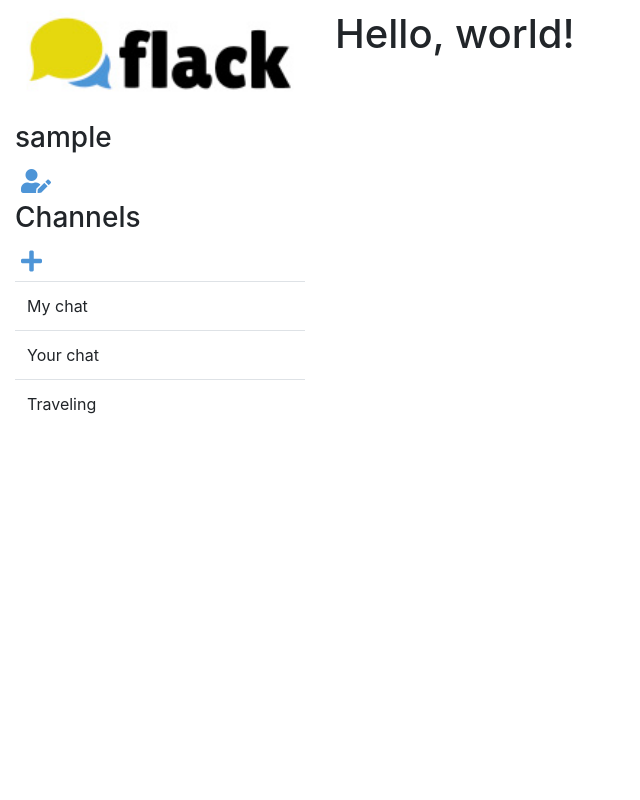
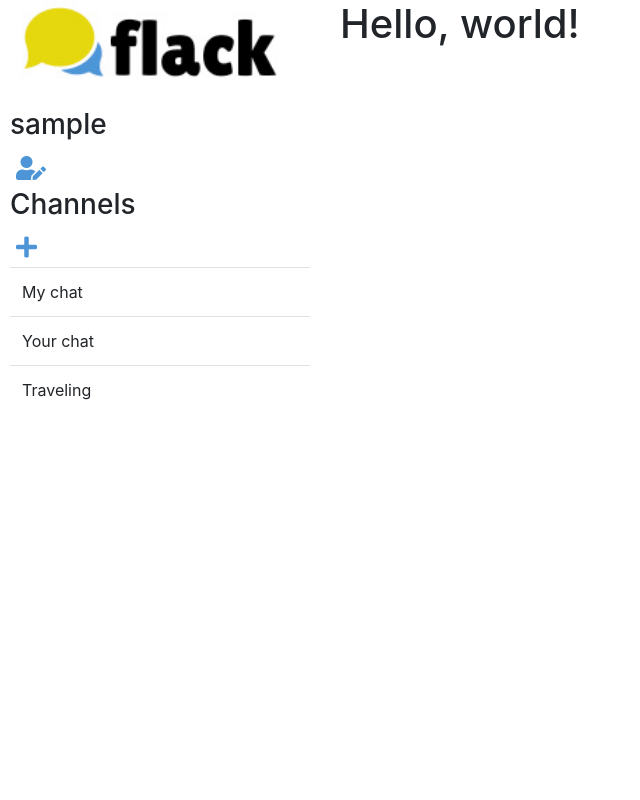
Before and after one commit to Michelle-lele/project2, a Flask app: page / in a window 1280 px wide. Shown: the whole page, without its empty margins (0-640 px from the left). Run offline with Flask 2, Linux system fonts and the light colour scheme; the visitor is signed in with stand-in values (Sample User, id 1); some libraries are stand-ins or nearby versions.

Commit message:
Minor styles changes

```diff
--- a/static/styles.css
+++ b/static/styles.css
@@ -7,8 +7,8 @@ body {
   display: -ms-flexbox;
   display: flex;
   -ms-flex-align: center;
-  padding-top: 10px;
-  padding-bottom: 40px;
+  padding-top: 0px;
+  padding-bottom: 0px;
   background-color: #f5f5f5;
 }
 
@@ -16,8 +16,17 @@ body .form-signin{
   align-items: center;
 }
 
+#sidebar{
+  min-width: 200px;
+  padding-left: 5px;
+  margin-left: 5px;
+}
+
+
+
 #logo-small{
   width: 100%;
+  max-width: 280px;
   margin-bottom: 20px;
 }
 
--- a/templates/flack.html
+++ b/templates/flack.html
@@ -1,7 +1,7 @@
 {% extends "index.html" %}
 {% block body %}
 <body data-gr-c-s-loaded="true">
-	<div class="container-fluid col-md-3 col-12">
+	<div class="container-fluid col-md-3 col-12" id="sidebar">
 		<div>
 			<img class="" id="logo-small" src="../static/media/logo-sm.jpg" alt="FLACK- a cs50w project">
 			<h3 class="">{{ session.get("user") }}</h3>
--- a/templates/name.html
+++ b/templates/name.html
@@ -19,8 +19,8 @@
           </label>
         </div>
         -->
-        <button class="btn btn-lg btn-primary btn-block" type="submit">Start chatting</button>
-        <p class="mt-5 mb-3 text-muted text-center">© 2017-2019</p>
+        <button class="btn btn-lg btn-primary btn-block" type="submit">Start messaging</button>
+        <p class="mt-5 mb-3 text-muted text-center">© 2019</p>
   </form>
 </body>
 {% endblock %}
```
Also changed, not shown: static/favicon.ico, static/favicon.png (renamed from static/82c6e41b-4614-4e63-b229-4301b45c5776_200x200.png).
